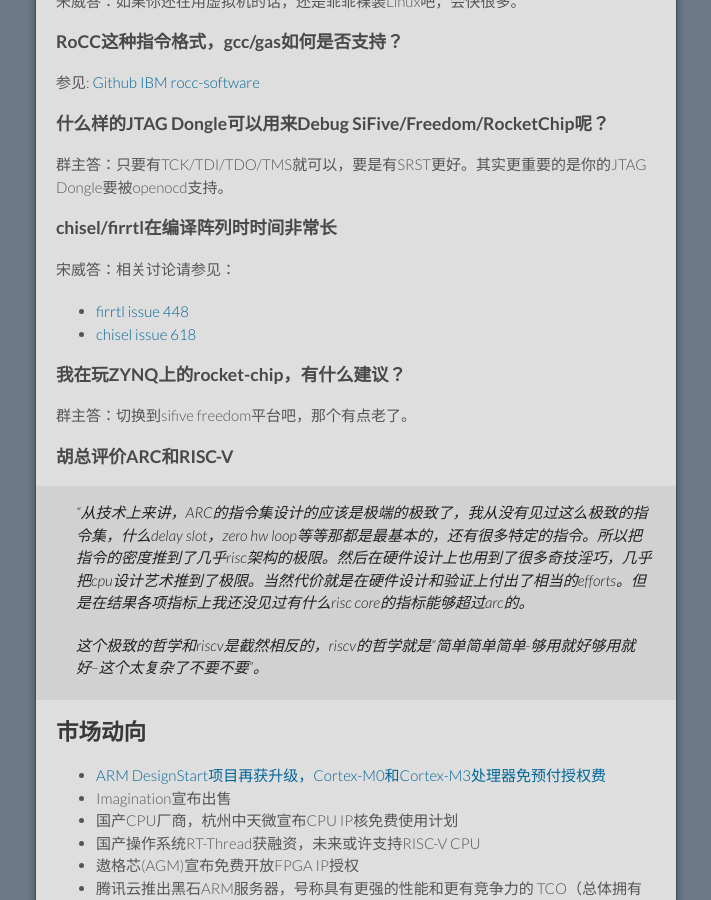
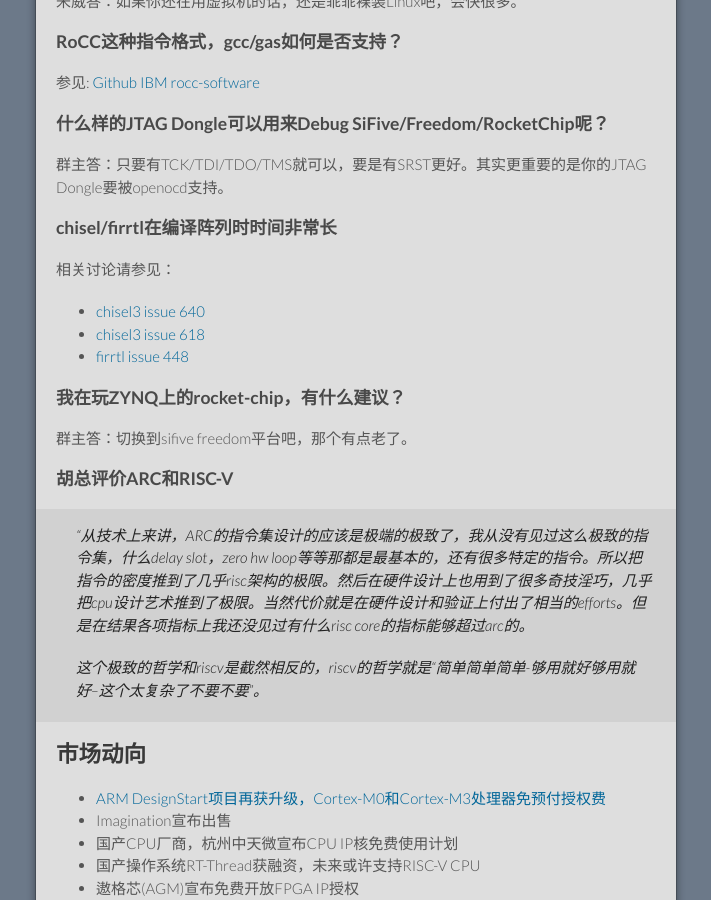
Before and after one commit to cnrv/home, a Jekyll site: the page built from bi-week-rpts/2017-07-06.md, in a window 1280 px wide and 900 px high, scrolled down 2891 px. Shown: the whole window, without its empty margins (284-995 px from the left). Built offline with Jekyll 4.4.1, drawn with Linux system fonts in a browser that asks for light colours; our own code applies the rules of GitHub Pages for plain Markdown files.

Commit message:
Adding the issue raised by the Lin Frank
Fixing the links as well. Remove my name on it, as the discussion is now moved to github issue tracker.

```diff
--- a/bi-week-rpts/2017-07-06.md
+++ b/bi-week-rpts/2017-07-06.md
@@ -101,10 +101,11 @@
 
 ### chisel/firrtl在编译阵列时时间非常长
 
-宋威答：相关讨论请参见：
+相关讨论请参见：
 
+- [chisel3 issue 640](https://github.com/freechipsproject/chisel3/issues/640)
+- [chisel3 issue 618](https://github.com/freechipsproject/chisel3/issues/618)
 - [firrtl issue 448](https://github.com/freechipsproject/firrtl/issues/448)
-- [chisel issue 618](http://heshamelmatary.blogspot.com.au/2017/06/update-sel4risc-v-smp-support-sel4.html)
 
 ### 我在玩ZYNQ上的rocket-chip，有什么建议？
 
```
